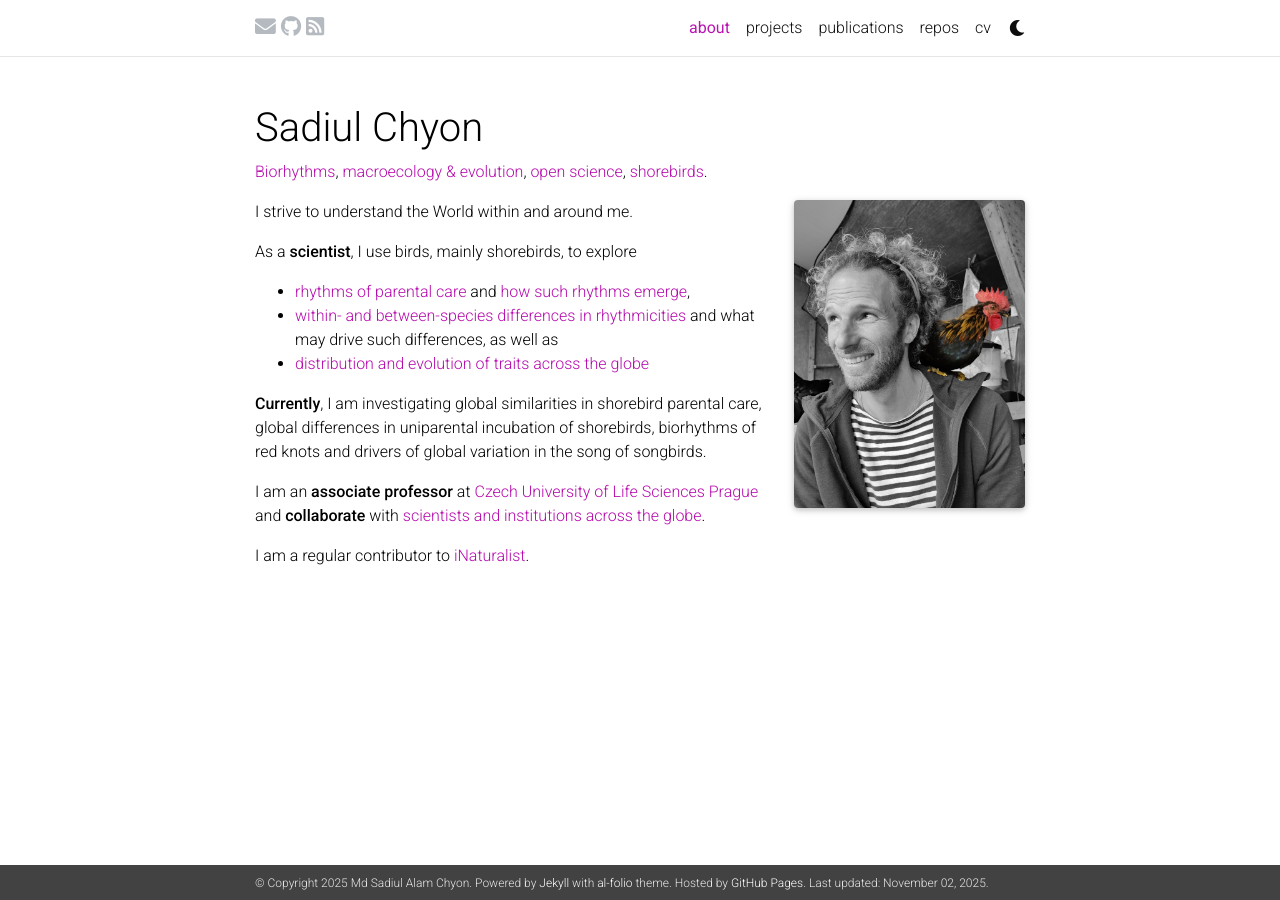
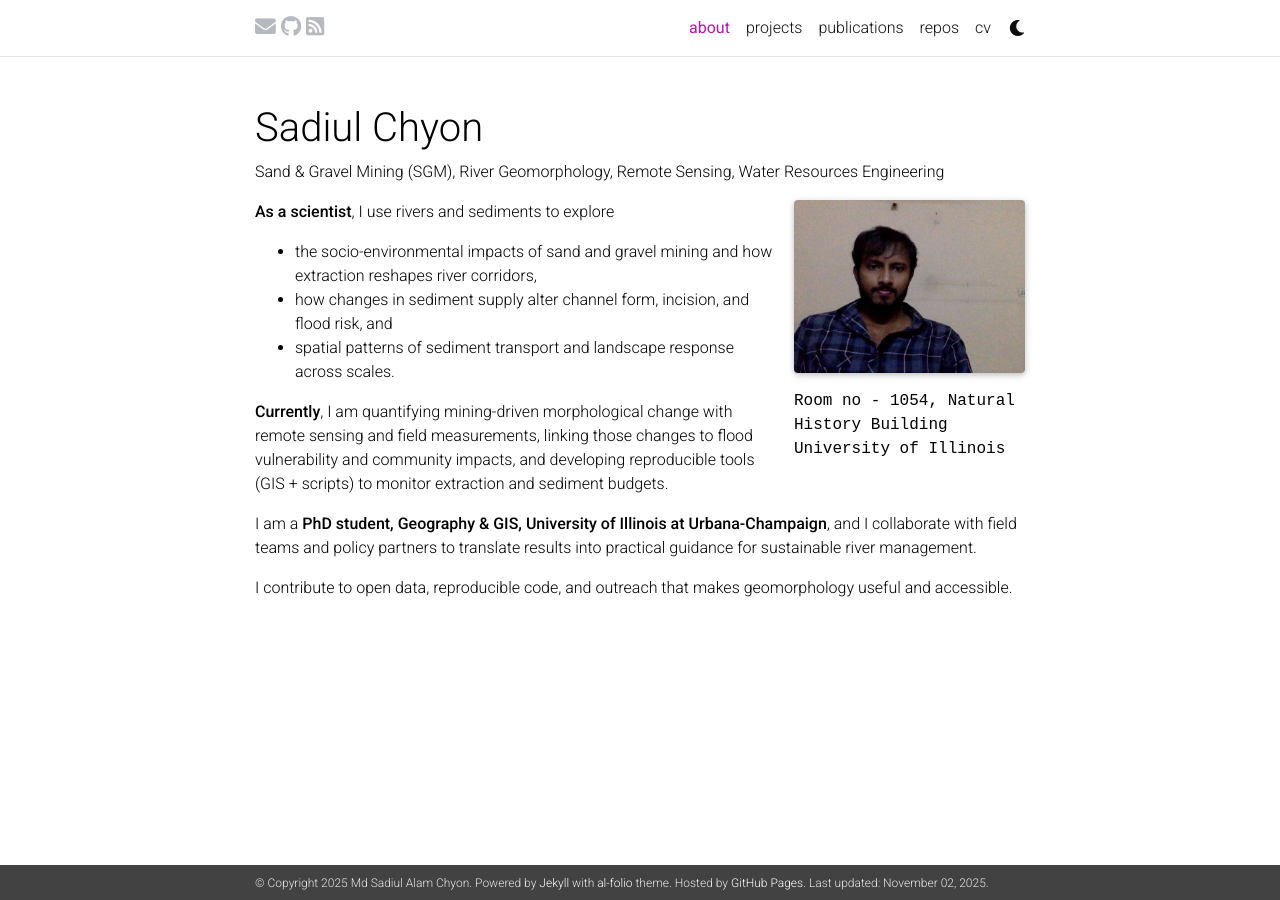
Before and after one commit to sadiulchyon/sadiulchyon.github.io, a Jekyll site: the page built from _pages/about.md, in a window 1280 px wide. Built offline with Jekyll 4.4.1, drawn with Linux system fonts in a browser that asks for light colours; full-size pictures stand in for the smaller copies a plugin makes; comment, search, counter and statistics services are not loaded; a style sheet for code colours, icons or effects is not loaded.

Commit message:
Revise about.md page content and author details
Updated subtitle and profile information, revised research focus, and changed affiliation details.

```diff
--- a/_pages/about.md
+++ b/_pages/about.md
@@ -2,27 +2,28 @@
 layout: about
 title: about
 permalink: /
-subtitle:  <a href='https://www.nature.com/articles/nature20563'>Biorhythms</a>, <a href='https://onlinelibrary.wiley.com/doi/full/10.1111/ele.13662'>macroecology & evolution</a>, <a href='https://osf.io/profile/'>open science</a>, <a href='https://www.youtube.com/channel/UCP8ITIDaFZHW68z7KaTyDew'>shorebirds</a>.
+subtitle: "Sand & Gravel Mining (SGM), River Geomorphology, Remote Sensing, Water Resources Engineering"
 profile:
   align: right
-  image: me_&_kohout_bw_kohout-pop_grey.jpg
+  image: IMG_0422.jpg
   image_circular: false # crops the image to make it circular
   address: >
+    <p>Room no - 1054, Natural History Building</p>
+    <p>University of Illinois</p>
 
 news: false  # includes a list of news items
 selected_papers: false # includes a list of papers marked as "selected={true}"
 social: false  # includes social icons at the bottom of the page
 ---
 
-I strive to understand the World within and around me.
+**As a scientist**, I use rivers and sediments to explore
 
-As a **scientist**, I use birds, mainly shorebirds, to explore
-- <a href='https://www.nature.com/articles/s41598-019-41223-z'>rhythms of parental care</a> and <a href='https://doi.org/10.3389/fevo.2019.00093'>how such rhythms emerge</a>,
--  <a href='https://www.nature.com/articles/nature20563'>within- and between-species differences in rhythmicities</a> and what may drive such differences, as well as
-- <a href='https://onlinelibrary.wiley.com/doi/full/10.1111/ele.13662'>distribution and evolution of traits across the globe</a>
+* the socio-environmental impacts of sand and gravel mining and how extraction reshapes river corridors,
+* how changes in sediment supply alter channel form, incision, and flood risk, and
+* spatial patterns of sediment transport and landscape response across scales.
 
-**Currently**, I am investigating global similarities in shorebird parental care, global differences in uniparental incubation of shorebirds, biorhythms of red knots and drivers of global variation in the song of songbirds.
+**Currently**, I am quantifying mining-driven morphological change with remote sensing and field measurements, linking those changes to flood vulnerability and community impacts, and developing reproducible tools (GIS + scripts) to monitor extraction and sediment budgets.
 
-I am an **associate professor** at   [Czech University of Life Sciences Prague](https://www.czu.cz/en) and **collaborate** with [scientists and institutions across the globe](https://doi.org/10.1126/science.aaw8529).
+I am a **PhD student, Geography & GIS, University of Illinois at Urbana-Champaign**, and I collaborate with field teams and policy partners to translate results into practical guidance for sustainable river management.
 
-I am a regular contributor to <a href='https://www.inaturalist.org/people/1583651'>iNaturalist</a>.
+I contribute to open data, reproducible code, and outreach that makes geomorphology useful and accessible.
```
